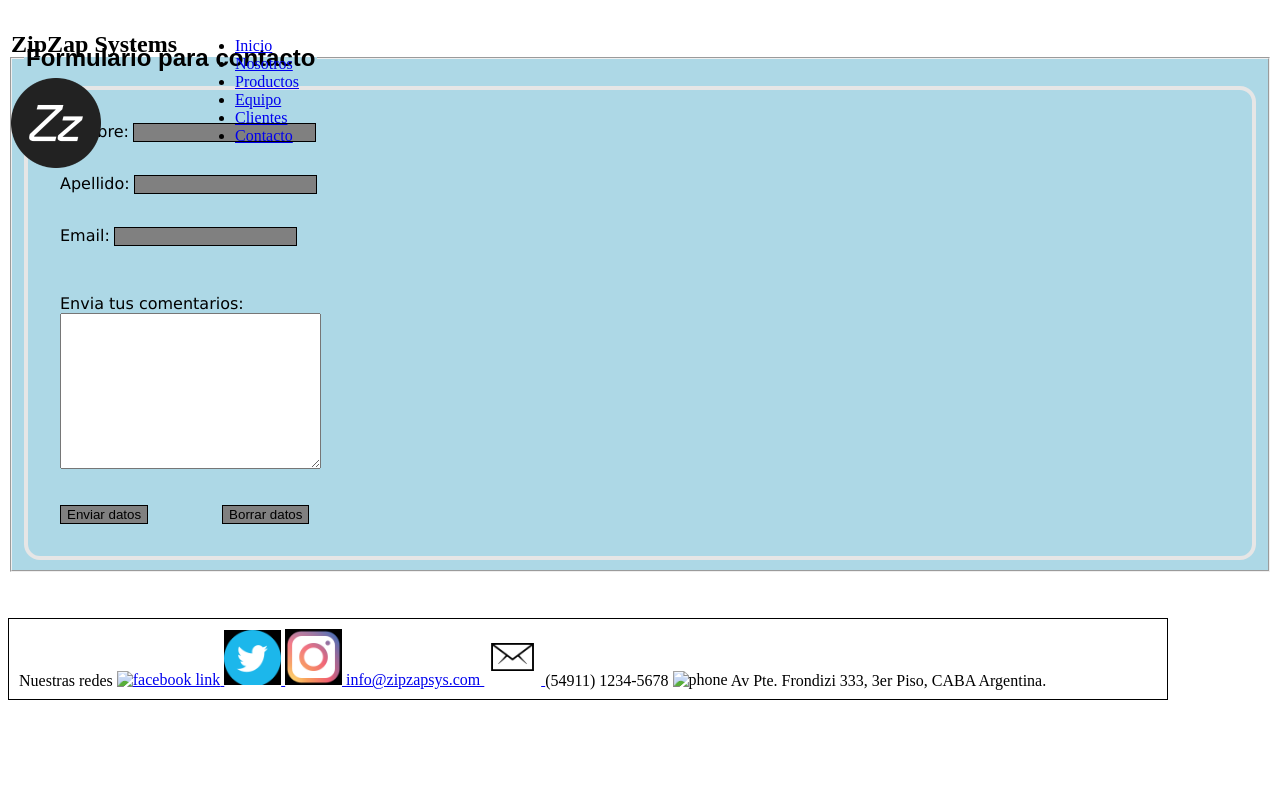
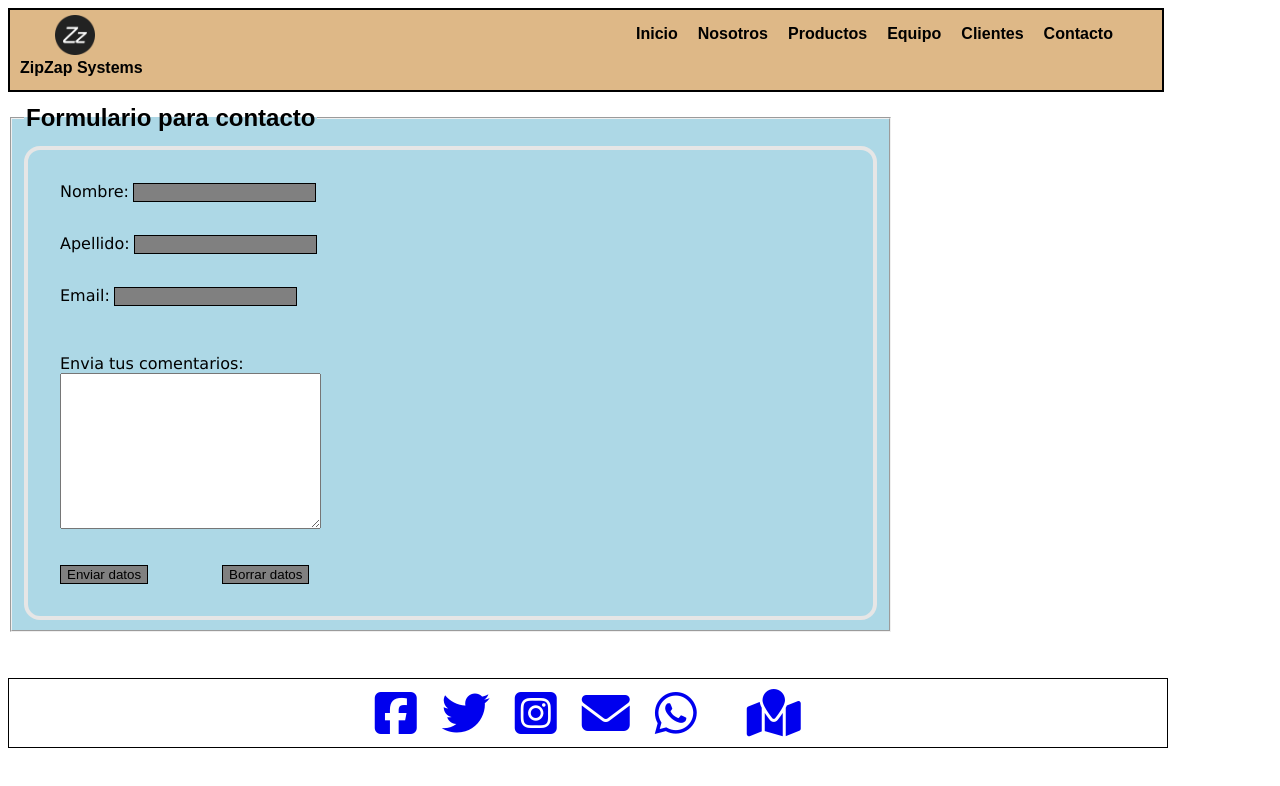
Before and after one commit to Mariano-O2/ZipZapWeb, a plain HTML site: page sitio/pages/contacto.html in a window 1280 px wide. Drawn offline with Linux system fonts and the light colour scheme.

Commit message:
desafios 4 y 5

```diff
--- a/sitio/css/styles.css
+++ b/sitio/css/styles.css
@@ -40,6 +40,13 @@ fieldset{
 	border: 2px solid black;
 }
 
+
+.formulario	{
+	margin-top: 60px;
+	width: 70%;
+}
+
+
 .formulario label{
 	font-family: Verdana, Geneva, Tahoma, sans-serif;
 	font-size: medium;
@@ -74,6 +81,11 @@ form{
 	margin-right: 1.5rem;
 	font: 1.25rem sans-serif;
   }
+
+ .products_text_container{
+	margin-top: 70px;
+
+ }
 
 .titulo-productos{
 	background-color: aqua;
--- a/sitio/pages/clientes.html
+++ b/sitio/pages/clientes.html
@@ -7,6 +7,7 @@
         <title>ZipZap Systems</title>
         <link rel="stylesheet" href="../css/styles.css">
         <link rel="icon" type="image/png" sizes="32x32" href="../images/favicon-32x32.png">
+        <script src="https://kit.fontawesome.com/ed6dedd15e.js" crossorigin="anonymous"></script>
     </head>
 
     <body>
@@ -14,20 +15,13 @@
         <div id="container">
 
         <!-- Inicio Header  -->
-        <header>
-            <table>
-
-                <tr>
-                    <td>
-                        <section class="zipLogo">
-                            <h2>ZipZap Systems</h2>
-                            <a href="../index.html">
-                                <img src="../images/apple-touch-icon.png" alt="Icono ZipZap" width="50%">
-                            </a>
-                        </section>
-                    </td>
-                    <td>
-                        <section class="zipMenu">
+        <header class="header_bar">
+            <div class="icon_section">
+                <img class="zipIcon" src="../images/apple-touch-icon.png" alt="Icono ZipZap">
+                <p class="ziplegend"> ZipZap Systems </p>
+            </div>
+            <div class="zipmenu">
+                <nav>
                 <ul>
                     <li>
                         <a href="../index.html"> Inicio</a>
@@ -48,12 +42,8 @@
                         <a href="contacto.html"> Contacto </a>
                     </li>
                 </ul>
-                        </section>
-                    </td>
-                </tr>
-            </table>
-
-
+                </nav>
+            </div>
         </header>
          <!-- Fin Header  -->
     <main>
@@ -87,27 +77,39 @@
         </main>
      <!-- Inicio Footer  -->
      <footer>
-        <section>
-            Nuestras redes
+        <div class="foot-section">
+            <div>
                 <a href="https://facebook.com/zipzapsys" target="_blank">
-                <img src="../images/facebook.png" alt="facebook link" width="5%">
+                    <i class="fa-brands fa-facebook-square fa-3x"></i>
                 </a>
+            </div>
+            <div>
                 <a href="https://twitter.com/zipzapsys" target="_blank">
-                <img src="../images/twiter.png" alt="twitter link" width="5%">
+                    <i class="fa-brands fa-twitter fa-3x"></i>
                 </a>
+            </div>
+            <div>
                 <a href="https://www.instagram.com/zipzapsys" target="_blank">
-                <img src="../images/ig.png" alt="Ig link" width="5%">
+                    <i class="fa-brands fa-instagram-square fa-3x"></i>
                 </a>
-            <a href="mailto://info@zipzapsys.com" target="_blank"> info@zipzapsys.com
-                <img src="../images/email.png" alt="email us" width="5%">
+            </div>
+            <div>
+                <a href="mailto://info@zipzapsys.com" target="_blank">
+                    <i class="fa-solid fa-envelope fa-3x"></i>
                 </a>
-            (54911) 1234-5678
-            <img src="../images/172517_phone_icon.png" alt="phone" width="5%">
-            Av Pte. Frondizi 333,
-            3er Piso, CABA
-            Argentina.
-        </section>
+            </div>
+            <div>
+                <a href="https://wa.me/5491112345678?text=Estoy%20interesado%20en%20sus%20servicios" target="_blank">
+                <i class="fa-brands fa-whatsapp fa-3x"></i>
+            </div>
+            <div>
+                <a href="https://goo.gl/maps/h2dxaihjWWRoLxgZA"target="_blank">
+                    <i class="fa-solid fa-map-location fa-3x"></i>
+                </a>
+            </div>
+        </div>
 </footer>
  <!-- Fin Footer  -->
+
 </body>
 </html>
--- a/sitio/pages/contacto.html
+++ b/sitio/pages/contacto.html
@@ -8,27 +8,20 @@
     <title>ZipZap Systems</title>
     <link rel="stylesheet" href="../css/styles.css">
     <link rel="icon" type="image/png" sizes="32x32" href="../images/favicon-32x32.png">
+    <script src="https://kit.fontawesome.com/ed6dedd15e.js" crossorigin="anonymous"></script>
 </head>
 
 <body>
     <!-- defino una caja que va a contener todas las secciones de mi pagina -->
     <div id="container">
-
         <!-- Inicio Header  -->
-    <header>
-        <table>
-
-            <tr>
-                <td>
-                    <section class="zipLogo">
-                        <h2>ZipZap Systems</h2>
-                        <a href="../index.html">
-                            <img src="../images/apple-touch-icon.png" alt="Icono ZipZap" width="50%">
-                        </a>
-                    </section>
-                </td>
-                <td>
-                    <section class="zipMenu">
+            <header class="header_bar">
+                <div class="icon_section">
+                    <img class="zipIcon" src="../images/apple-touch-icon.png" alt="Icono ZipZap">
+                    <p class="ziplegend"> ZipZap Systems </p>
+                </div>
+                <div class="zipmenu">
+                    <nav>
                     <ul>
                         <li>
                             <a href="../index.html"> Inicio</a>
@@ -49,11 +42,8 @@
                             <a href="contacto.html"> Contacto </a>
                         </li>
                     </ul>
-                    </section>
-                </td>
-            </tr>
-        </table>
-
+                    </nav>
+                </div>
             </header>
              <!-- Fin Header  -->
             <br>
@@ -96,26 +86,37 @@
     <br>
      <!-- Inicio Footer  -->
      <footer>
-        <section>
-            Nuestras redes
+        <div class="foot-section">
+            <div>
                 <a href="https://facebook.com/zipzapsys" target="_blank">
-                <img src="../images/facebook.png" alt="facebook link" width="5%">
+                    <i class="fa-brands fa-facebook-square fa-3x"></i>
                 </a>
+            </div>
+            <div>
                 <a href="https://twitter.com/zipzapsys" target="_blank">
-                <img src="../images/twiter.png" alt="twitter link" width="5%">
+                    <i class="fa-brands fa-twitter fa-3x"></i>
                 </a>
+            </div>
+            <div>
                 <a href="https://www.instagram.com/zipzapsys" target="_blank">
-                <img src="../images/ig.png" alt="Ig link" width="5%">
+                    <i class="fa-brands fa-instagram-square fa-3x"></i>
                 </a>
-            <a href="mailto://info@zipzapsys.com" target="_blank"> info@zipzapsys.com
-                <img src="../images/email.png" alt="email us" width="5%">
+            </div>
+            <div>
+                <a href="mailto://info@zipzapsys.com" target="_blank">
+                    <i class="fa-solid fa-envelope fa-3x"></i>
                 </a>
-            (54911) 1234-5678
-            <img src="../images/172517_phone_icon.png" alt="phone" width="5%">
-            Av Pte. Frondizi 333,
-            3er Piso, CABA
-            Argentina.
-        </section>
+            </div>
+            <div>
+                <a href="https://wa.me/5491112345678?text=Estoy%20interesado%20en%20sus%20servicios" target="_blank">
+                <i class="fa-brands fa-whatsapp fa-3x"></i>
+            </div>
+            <div>
+                <a href="https://goo.gl/maps/h2dxaihjWWRoLxgZA"target="_blank">
+                    <i class="fa-solid fa-map-location fa-3x"></i>
+                </a>
+            </div>
+        </div>
 </footer>
  <!-- Fin Footer  -->
 </div>
```
Also changed, not shown: sitio/pages/equipo.html (+38 -34 lines), sitio/pages/nosotros.html (+38 -32 lines), sitio/pages/productos.html (+38 -35 lines). Lines whose indentation alone changed are shown as unchanged.
